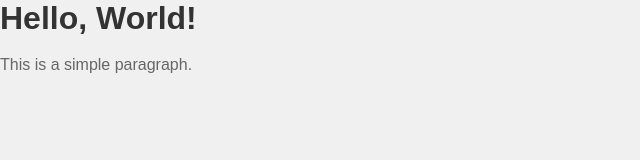
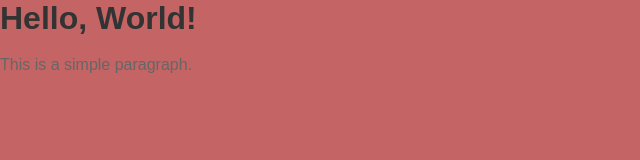
Before and after one commit to MrWir4uk/git_learn, a plain HTML site: page index.html in a window 1280 px wide. Shown: the whole page, without its empty margins (0-640 px from the left). Drawn offline with Linux system fonts and the light colour scheme.

Commit message:
background-color

```diff
--- a/style.css
+++ b/style.css
@@ -1,5 +1,5 @@
 body{
-    background-color: #f0f0f0;
+    background-color: #c56464;
     font-family: Arial, sans-serif;
     margin: 0;
     padding: 0;
```
